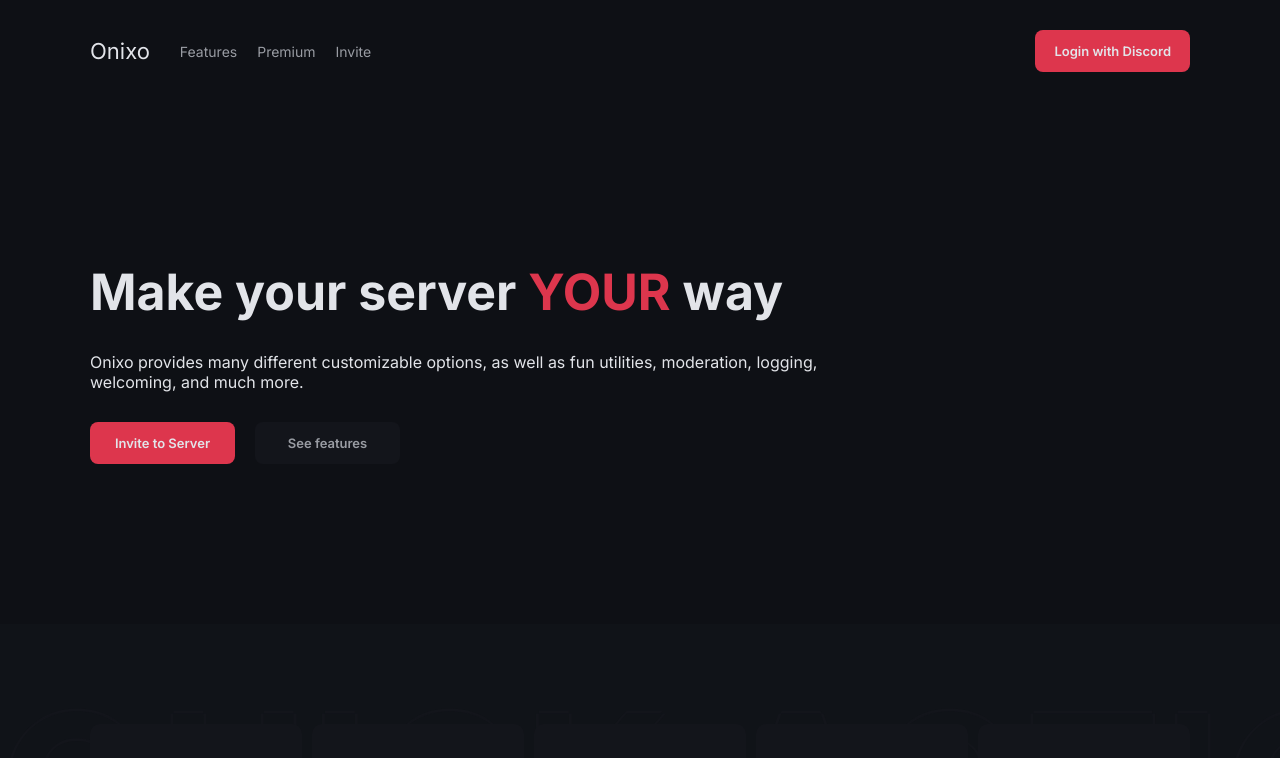
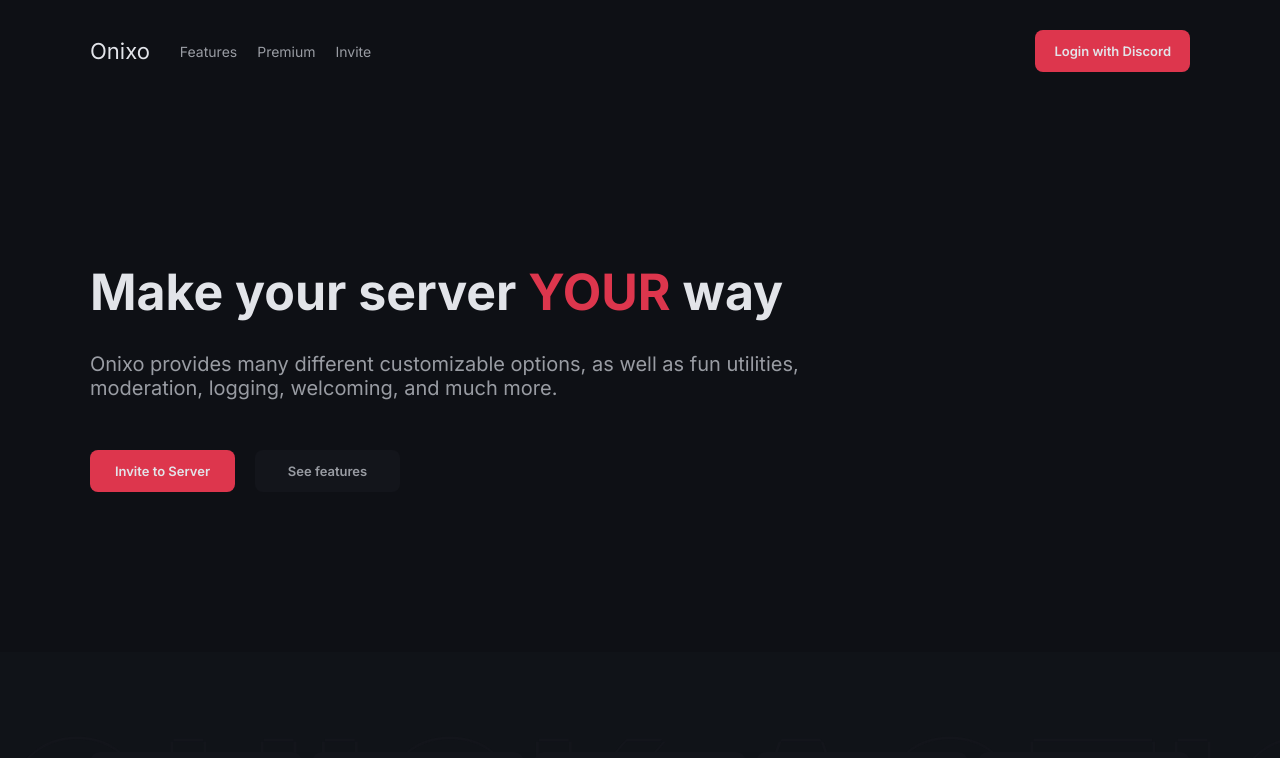
Before and after one commit to Poxie/onixo-new, a Next.js app in the folder frontend/: page / in a window 1280 px wide. Shown: the top 758 px of the page. Built offline with nearby package versions, Linux system fonts and the light colour scheme.

Commit message:
Updated subheader styles

```diff
--- a/frontend/components/home/Home.module.scss
+++ b/frontend/components/home/Home.module.scss
@@ -12,10 +12,13 @@
     font-size: 50px;
 }
 .sub-header {
-    margin-top: var(--spacing-secondary);
+    margin: var(--spacing-secondary) 0 var(--spacing-primary);
+    color: var(--text-secondary);
+    font-size: 20px;
 }
 .header-highlight {
     position: relative;
+    cursor: default;
 
     &::after {
         content: '';
```
